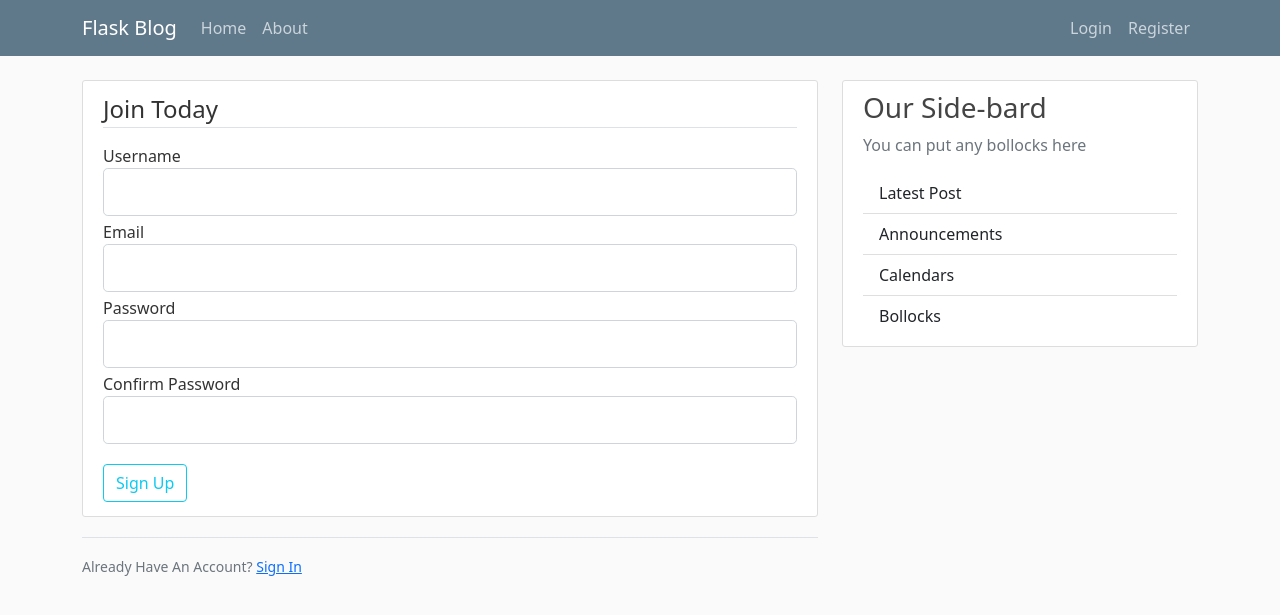
After one commit to FauxTech/test_flask, a Flask app: page /register in a window 1280 px wide. The commit adds this page. Shown: the top 615 px of the page. Run offline with Flask 2, Linux system fonts and the light colour scheme.

Commit message:
add login and register page, change href links in layout to url_for

```diff
--- /dev/null
+++ b/forms.py
@@ -0,0 +1,31 @@
+from flask_wtf import FlaskForm
+from wtforms import StringField, PasswordField, SubmitField, BooleanField
+from wtforms.validators import DataRequired, Length, Email, EqualTo
+
+# we could write that stuff in the main.py file but it's better to separate
+# this into it's own file (easier to update later)
+
+
+# creating form for registration, we need to inherit from FlaskForm
+# we will create forms by writing python classes which will be later converted
+# into an html forms within our template
+class RegistrationForm(FlaskForm):
+    # within our form, we need to create form fields (also classes) which
+    # we will need to import from wtforms
+    # validators in our fields are a list of limitations that are applied
+    # to that field
+    username = StringField('Username',
+                           validators=[DataRequired(), Length(min=2, max=20)])
+    email = StringField('Email', validators=[DataRequired(), Email()])
+    password = PasswordField('Password', validators=[DataRequired()])
+    confirm_password = PasswordField('Confirm Password',
+                                     validators=[DataRequired(),
+                                                 EqualTo('password')])
+    submit = SubmitField('Sign Up')
+
+
+class LoginForm(FlaskForm):
+    email = StringField('Email', validators=[DataRequired(), Email()])
+    password = PasswordField('Password', validators=[DataRequired()])
+    remember = BooleanField('Remember Me')
+    submit = SubmitField('Login')
--- a/main.py
+++ b/main.py
@@ -1,4 +1,4 @@
-from flask import Flask, render_template, url_for
+from flask import Flask, render_template, url_for, flash, redirect
 from forms import RegistrationForm, LoginForm
 
 # the url_function that we are importing will find exact locations of routs
@@ -6,6 +6,9 @@
 
 # instantiating Flask object from flask lib
 app = Flask(__name__)
+
+# secret key for our application which will protect against modifying cookies
+# cross-site requests etc.
 app.config['SECRET_KEY'] = '3527bff60b049fc0b17f7f5d36473245'
 
 # dummy data
@@ -49,6 +52,32 @@
     return render_template('about.html', title='About')
 
 
+@app.route('/register', methods=['GET', 'POST'])
+def register():
+    form = RegistrationForm()
+    # method that validates our data after submitting
+    if form.validate_on_submit():
+        # success in this flash is a category we provide, it will be used
+        # to get success class from bootstrap
+        # this flash message is a one time alert, goes away after reload
+        flash(f'Account created for {form.username.data}!', 'success')
+        return redirect(url_for('home'))
+    return render_template('register.html', title='Register', form=form)
+
+
+@app.route('/login', methods=['GET', 'POST'])
+def login():
+    form = LoginForm()
+    if form.validate_on_submit():
+        if (form.email.data == 'admin@blog.com'
+                and form.password.data == 'password'):
+            flash(f'You have logged as {form.email.data}', 'success')
+            return redirect(url_for('home'))
+        else:
+            flash('Wrong login or password!', 'danger')
+    return render_template('login.html', title='Login', form=form)
+
+
 if __name__ == "__main__":
     # allows us to run our application (in this case in debug mode)
     app.run(debug=True)
--- a/templates/layout.html
+++ b/templates/layout.html
@@ -39,13 +39,13 @@
                     </button>
                     <div class="collapse navbar-collapse" id="navbarToggle">
                         <div class="navbar-nav me-auto">
-                            <a class="nav-item nav-link" href="/">Home</a>
-                            <a class="nav-item nav-link" href="/about">About</a>
+                            <a class="nav-item nav-link" href="{{ url_for('home') }}">Home</a>
+                            <a class="nav-item nav-link" href="{{ url_for('about') }}">About</a>
                         </div>
                         <!-- Navbar Right Side -->
                         <div class="navbar-nav">
-                            <a class="nav-item nav-link" href="/login">Login</a>
-                            <a class="nav-item nav-link" href="/register">Register</a>
+                            <a class="nav-item nav-link" href="{{ url_for('login') }}">Login</a>
+                            <a class="nav-item nav-link" href="{{ url_for('register') }}">Register</a>
                         </div>
                     </div>
                 </div>
@@ -54,6 +54,18 @@
         <main role="main" class="container">
             <div class="row">
                 <div class="col-md-8">
+                    <!-- function that gets flashed messages that are sent to this template
+                    with_categories allows to grab success category that got passed to
+                    flash in main, it's a bootstrap class that is being used -->
+                    {% with messages = get_flashed_messages(with_categories=true) %}
+                        {% if messages %}
+                            {% for category, message in messages %}
+                                <div class="alert alert-{{ category }}">
+                                    {{ message }}
+                                </div>
+                            {% endfor %}
+                        {% endif %}
+                    {% endwith %}
                     <!-- this is our block where specific pages will insert their unique data
                          in this case we created a block called content
                          don't forget that you also need to close it -->
--- /dev/null
+++ b/templates/register.html
@@ -0,0 +1,87 @@
+{% extends 'layout.html' %}
+{% block content %}
+    <div class="content-section">
+        <!-- passing empty string on action means that when we will post this
+             this form, it'll go back to the same route/it'll post information
+             to the same route we're currently on -->
+        <form method="POST" action="">
+            <!-- here we use the hidden tag method, it adds csrf (cross-site
+                 request forgery) token -->
+            {{ form.hidden_tag() }}
+            <fieldset class="form-group">
+                <!-- legend for register form -->
+                <legend class="border-bottom mb-3">Join Today</legend>
+                <div class="form-group">
+                    <!-- this will print out label from user filed
+                         we can give it a class by passing class argument -->
+                    {{ form.username.label(class="form-control-label") }}
+
+                    {% if form.username.errors %}
+                        {{ form.username(class="form-control form-control-lg is-invalid mb-1") }}
+                        <div class="invalid-feedback">
+                            {% for error in form.username.errors %}
+                                <span>{{ error }}</span>
+                            {% endfor %}
+                        </div>
+                    {% else %}
+                        {{ form.username(class="form-control form-control-lg mb-1") }}
+                    {% endif %}
+                </div>
+                <div class="form-group">
+                    {{ form.email.label(class="form-control-label") }}
+
+                    {% if form.email.errors %}
+                        {{ form.email(class="form-control form-control-lg is-invalid mb-1") }}
+                        <div class="invalid-feedback">
+                            {% for error in form.email.errors %}
+                                <span>{{ error }}</span>
+                            {% endfor %}
+                        </div>
+                    {% else %}
+                        {{ form.email(class="form-control form-control-lg mb-1") }}
+                    {% endif %}
+                </div>
+                <div class="form-group">
+                    {{ form.password.label(class="form-control-label") }}
+
+                    {% if form.password.errors %}
+                        {{ form.password(class="form-control form-control-lg is-invalid mb-1") }}
+                        <div class="invalid-feedback">
+                            {% for error in form.password.errors %}
+                                <span>{{ error }}</span>
+                            {% endfor %}
+                        </div>
+                    {% else %}
+                        {{ form.password(class="form-control form-control-lg mb-1") }}
+                    {% endif %}
+                </div>
+                <div class="form-group">
+                    {{ form.confirm_password.label(class="form-control-label") }}
+
+                    {% if form.confirm_password.errors %}
+                        {{ form.password(class="form-control  form-control-lg is-invalid mb-1") }}
+                        <div class="invalid-feedback">
+                            {% for error in form.confirm_password.errors %}
+                                <span>{{ error }}</span>
+                            {% endfor %}
+                        </div>
+                    {% else %}
+                        {{ form.confirm_password(class="form-control form-control-lg mb-1") }}
+                    {% endif %}
+                </div>
+            </fieldset>
+            <div class="form-group">
+                    {{ form.submit(class="btn btn-outline-info mt-3 mb-1") }}
+            </div>
+        </form>
+    </div>
+    <div class="border-top pt-3">
+        <!-- remember that if you want to link to somewhere, it's best to use
+             the url_for function to which we pass link to that page
+             remember that the value we are passing is not the name of the route,
+             it's the name of route function -->
+        <small class="text-muted">
+            Already Have An Account? <a class="ml-2" href="{{ url_for('login') }}">Sign In</a>
+        </small>
+    </div>
+{% endblock content %}
```
Also changed, not shown: templates/login.html (added, +52 -0 lines).
